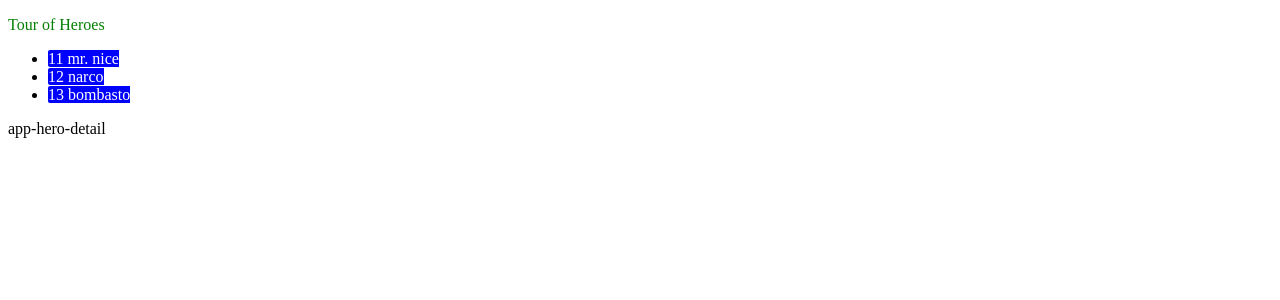
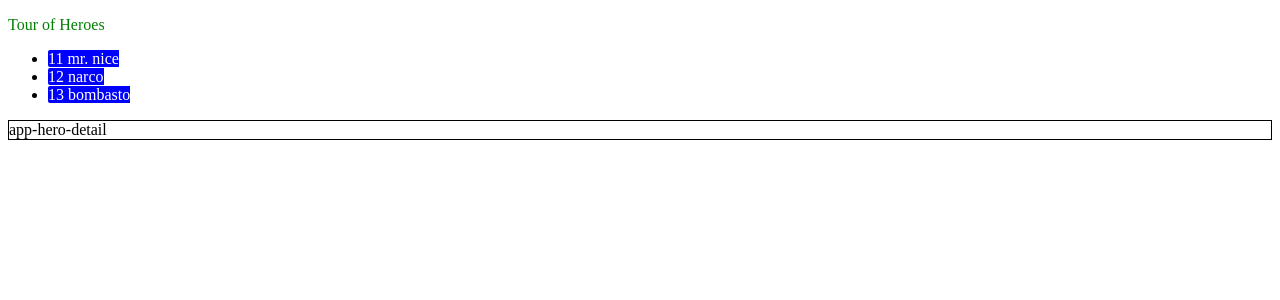
Before and after one commit to u4bi-store/angular-framework, an Angular app in the folder basic-web/: page /detail/11 in a window 1280 px wide. Shown: the top 300 px of the page. Built offline with nearby package versions, Linux system fonts and the light colour scheme.

Commit message:
hero detail component style css update

```diff
--- a/basic-web/src/app/hero-detail/hero-detail.component.css
+++ b/basic-web/src/app/hero-detail/hero-detail.component.css
@@ -0,0 +1,3 @@
+.detail{
+  border: 1px solid black;
+}
--- a/basic-web/src/app/hero-detail/hero-detail.component.html
+++ b/basic-web/src/app/hero-detail/hero-detail.component.html
@@ -1,4 +1,5 @@
-<p>app-hero-detail</p>
+<div class="detail">
+  app-hero-detail
 
   <div *ngIf="hero">
     <p> {{hero.name}}</p>
@@ -8,3 +9,4 @@
       <input [(ngModel)]="hero.name" placeholder="name"/>
     </div>
   </div>
+</div>
```
Lines whose indentation alone changed are shown as unchanged.
